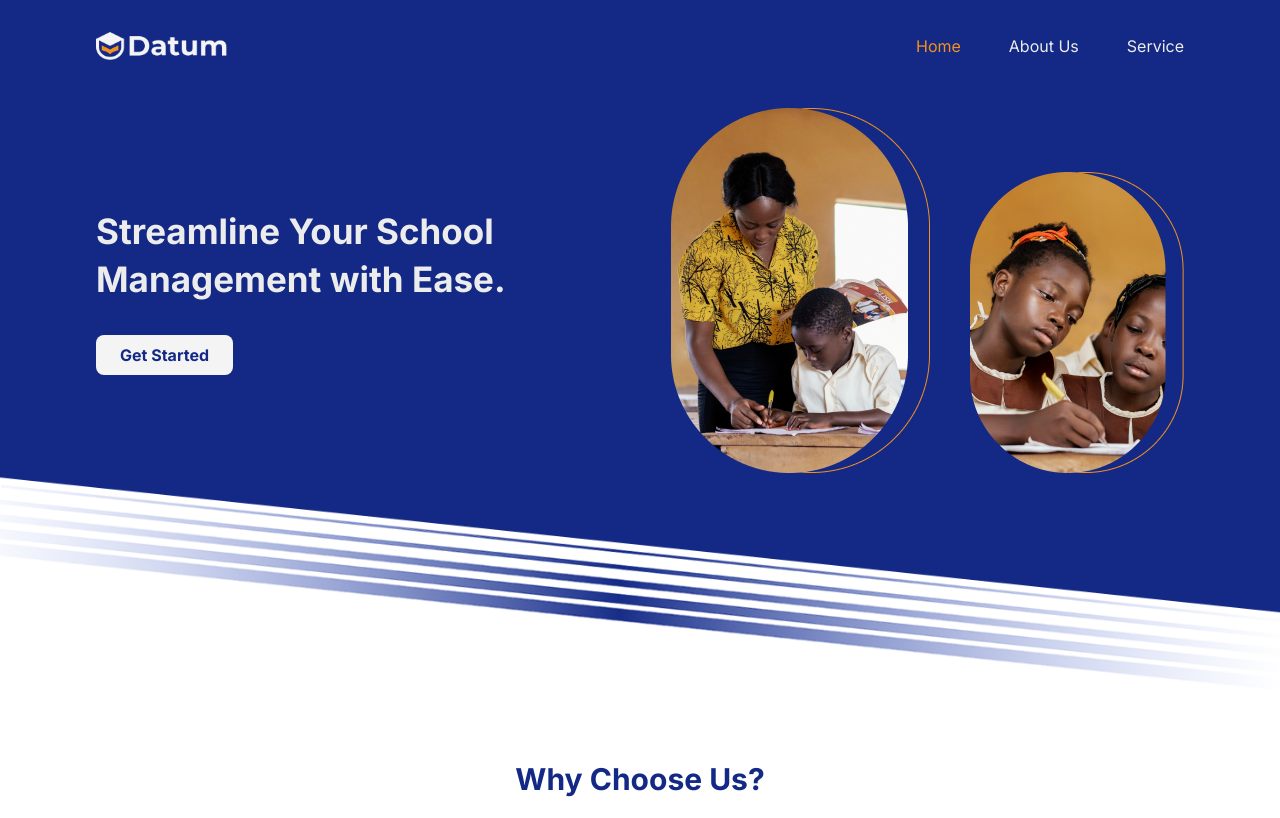
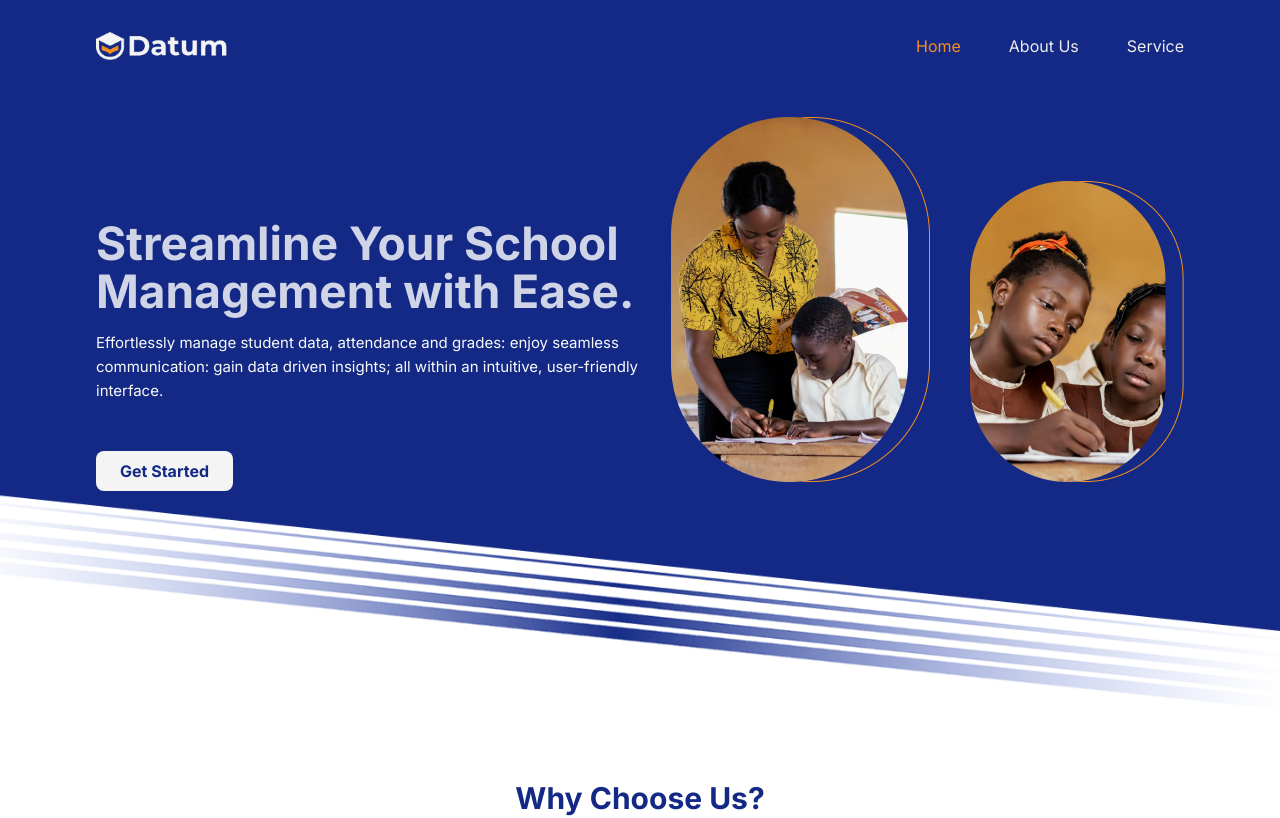
Before and after one commit to Mereson/datum-fe, a React (Vite) app: page / in a window 1280 px wide. Shown: the top 818 px of the page. Built offline with nearby package versions, Linux system fonts and the light colour scheme.

Commit message:
some corrections on landing page

```diff
--- a/src/components/landingPage/hero/index.jsx
+++ b/src/components/landingPage/hero/index.jsx
@@ -1,23 +1,31 @@
-import { HeroImg } from "../../../assets"
-import { HeroStripes } from "../../../assets"
-import styles from './styles.module.css'
+import { HeroImg } from "../../../assets";
+import { HeroStripes } from "../../../assets";
+import styles from "./styles.module.css";
 import { Link } from "react-router-dom";
 
 export const Hero = () => {
   return (
     <section className={styles.hero_container} id="herocontainer">
       <div className={styles.hero}>
-        <div className={styles.heroleft} >
-          <p>Streamline Your School Management with Ease.</p>
-          <Link to = "/login">
+        <div className={styles.heroleft}>
+          <p className={styles.hero_caption}>
+            Streamline Your School Management with Ease.
+          </p>
+          <p className={styles.hero_text}>
+            Effortlessly manage student data, attendance and grades: enjoy
+            seamless communication: gain data driven insights; all within an
+            intuitive, user-friendly interface.
+          </p>
+
+          <Link to="/login">
             <button className={styles.herobtn}>Get Started</button>
           </Link>
         </div>
         <div className={styles.heroright}>
-          <img src={HeroImg} alt="" className={styles.heroimage}/>
+          <img src={HeroImg} alt="" className={styles.heroimage} />
         </div>
       </div>
-      <img src={HeroStripes} alt="" className={styles.hero_stripe}/>
+      <img src={HeroStripes} alt="" className={styles.hero_stripe} />
     </section>
-  )
-}
+  );
+};
--- a/src/components/landingPage/hero/styles.module.css
+++ b/src/components/landingPage/hero/styles.module.css
@@ -1,5 +1,4 @@
-
-*{
+* {
   margin: 0;
   padding: 0;
   box-sizing: border-box;
@@ -8,38 +7,55 @@
   scroll-behavior: smooth;
 }
 
-:root{
+:root {
   --background-color: #132985;
-    --text-black: #1E1E1E;
-    --modal-white: #F4F4F4;
-    --textfield-bg: #ECECEC;
-    --textfield-txt: #BFBFBF;
-    --textfield-eyecolor: #7C7B7B;
-    --success: #28B411;
-    --success-btn:#369926;
-    --datum-yellow: #F4901F;
+  --text-black: #1e1e1e;
+  --modal-white: #f4f4f4;
+  --textfield-bg: #ececec;
+  --textfield-txt: #bfbfbf;
+  --textfield-eyecolor: #7c7b7b;
+  --success: #28b411;
+  --success-btn: #369926;
+  --datum-yellow: #f4901f;
 }
 
-.hero_container{
+.hero_container {
   color: var(--textfield-bg);
   background-color: var(--background-color);
 }
-.hero{
+.hero {
   display: flex;
   justify-content: space-between;
   align-items: center;
   gap: 2rem;
   padding: 1rem 6rem 0rem;
 }
-.heroleft{
+.heroleft {
   width: 50%;
 }
-.heroleft > p{
+.heroleft > p {
   font-size: 35px;
   line-height: 3rem;
   font-weight: 700;
 }
-.herobtn{
+.heroleft > .hero_caption {
+  color: #d0d4e7;
+  padding-top: 6.938rem;
+  font-size: 46px;
+  font-family: "Inter";
+  font-weight: "700";
+}
+.heroleft > .hero_text {
+  font-size: 15px;
+  font-family: "Inter";
+  font-weight: 400;
+  line-height: 24px;
+  padding-top: 16px;
+  padding-bottom: 16px;
+  width: 100%;
+  color: #fafafa;
+}
+.herobtn {
   background-color: var(--modal-white);
   padding: 8px 24px;
   border-radius: 8px;
@@ -47,30 +63,43 @@
   font-weight: 700;
   color: var(--background-color);
 }
-.heroimage{
+.herobtn:focus {
+  background-color: #f4901f;
+  color: #fafafa;
+}
+.herobtn:hover {
+  color: #f4901f;
+}
+.heroimage {
   width: 100%;
   /* margin-bottom: rem; */
 }
 
-
-@media (max-width:667px){
-    .hero_container{
+@media (max-width: 667px) {
+  .hero_container {
     margin-top: -0.1rem;
   }
-    .hero{
+  .hero {
     flex-direction: column-reverse;
     padding: 1rem 2rem 4rem;
   }
-    .heroleft{
+  .heroleft {
     width: 100%;
   }
-    .heroleft > p{
+  .heroleft > p {
     font-size: 20px;
     line-height: 2rem;
     letter-spacing: 1px;
     font-weight: 400;
   }
-    .heroimage{
+  .heroimage {
     margin: 2rem 0rem;
   }
+  .heroleft > .hero_caption {
+    color: #d0d4e7;
+    padding-top: 13px;
   }
+  .hero_stripe {
+    width: 100%;
+  }
+}
--- a/src/components/landingPage/services/styles.module.css
+++ b/src/components/landingPage/services/styles.module.css
@@ -1,5 +1,4 @@
-
-*{
+* {
   margin: 0;
   padding: 0;
   box-sizing: border-box;
@@ -8,67 +7,66 @@
   scroll-behavior: smooth;
 }
 
-:root{
+:root {
   --background-color: #132985;
-    --text-black: #1E1E1E;
-    --modal-white: #F4F4F4;
-    --textfield-bg: #ECECEC;
-    --textfield-txt: #BFBFBF;
-    --textfield-eyecolor: #7C7B7B;
-    --success: #28B411;
-    --success-btn:#369926;
-    --datum-yellow: #F4901F;
-    --services-container: #D0D4E7;
+  --text-black: #1e1e1e;
+  --modal-white: #f4f4f4;
+  --textfield-bg: #ececec;
+  --textfield-txt: #bfbfbf;
+  --textfield-eyecolor: #7c7b7b;
+  --success: #28b411;
+  --success-btn: #369926;
+  --datum-yellow: #f4901f;
+  --services-container: #d0d4e7;
 }
 
-.services_container{
+.services_container {
   padding: 4rem 6rem;
   background-color: var(--services-container);
 }
-.services_container > h2{
+.services_container > h2 {
   text-align: center;
   color: var(--background-color);
   font-weight: 700;
   font-size: 30px;
 }
-.services{
+.services {
   display: grid;
   gap: 1rem;
   margin-top: 1.5rem;
   grid-template-columns: repeat(3, 1fr);
 }
-.services_card{
+.services_card {
   display: grid;
   place-items: center;
   text-align: center;
   border-radius: 16px;
   padding: 24px;
-    background-color: var(--textfield-bg);
+  background-color: #ececec;
 }
-.services_card > img{
+.services_card > img {
   width: 30%;
 }
-.services_card > h2{
-    font-size: 18px;
-    font-weight: 700;
+.services_card > h2 {
+  font-size: 20px;
+  font-weight: 600;
   margin: 1rem 0rem;
 }
-.services_card > p{
+.services_card > p {
   font-size: 14px;
 }
 
-@media (max-width:667px){
-    .services_container{
+@media (max-width: 667px) {
+  .services_container {
     padding: 2rem 2rem;
   }
-    .services{
+  .services {
     grid-template-columns: repeat(1, 1fr);
   }
-    .services_card{
+  .services_card {
     font-size: 12px;
   }
-    .services_card > img{
+  .services_card > img {
     width: 20%;
   }
-
 }
--- a/src/pages/login/style.module.css
+++ b/src/pages/login/style.module.css
@@ -28,7 +28,7 @@
 }
 .login_left {
   color: #1e1e1e;
-  background-color: #ececec;
+  background-color: #fafafa;
   height: 100vh;
   display: grid;
   place-items: center;
@@ -56,14 +56,14 @@
   gap: 4px;
   align-self: stretch;
   border-radius: 8px;
-  background-color: #bfbfbf;
+  background-color: #ececec;
   width: 100%;
   height: 50px;
   position: relative;
 }
 .hide {
   display: flex;
-  background-color: #bfbfbf;
+  background-color: #ececec;
   align-items: center;
   border-radius: 8px;
 }
--- a/src/pages/students/checkResults/index.jsx
+++ b/src/pages/students/checkResults/index.jsx
@@ -1,5 +1,5 @@
-import { CustomSelect } from "../../../components"
-import { Button } from "../../../components/button"
+import { CustomSelect } from "../../../components";
+import { Button } from "../../../components/button";
 
 export const CheckResults = () => {
   return (
@@ -23,6 +23,7 @@ export const CheckResults = () => {
               </div>
             </div>
             <Button
+              link={"/students/viewResults"}
               content="Check"
               className={
                 "bg-[#132985] w-full py-[8px] mt-4 text-center rounded-lg text-[18px] font-bold text-white cursor-pointer"
@@ -32,8 +33,8 @@ export const CheckResults = () => {
         </form>
       </main>
     </section>
-  )
-}
+  );
+};
 
 const options = [
   {
@@ -48,4 +49,4 @@ const options = [
     query: "Select Term",
     items: ["First term", "Second term", "Third term"],
   },
-]
+];
--- /dev/null
+++ b/src/pages/students/viewResults/style.module.css
@@ -0,0 +1,7 @@
+* {
+  margin: 0;
+  padding: 0;
+  box-sizing: border-box;
+  font-family: "Inter", sans-serif;
+  font-optical-sizing: auto;
+}
```
Also changed, not shown: src/appRouter.jsx (+11 -6 lines), src/pages/students/index.js (+4 -3 lines), src/pages/students/viewResults/index.jsx (added, +186 -0 lines). Lines whose indentation alone changed are shown as unchanged.
